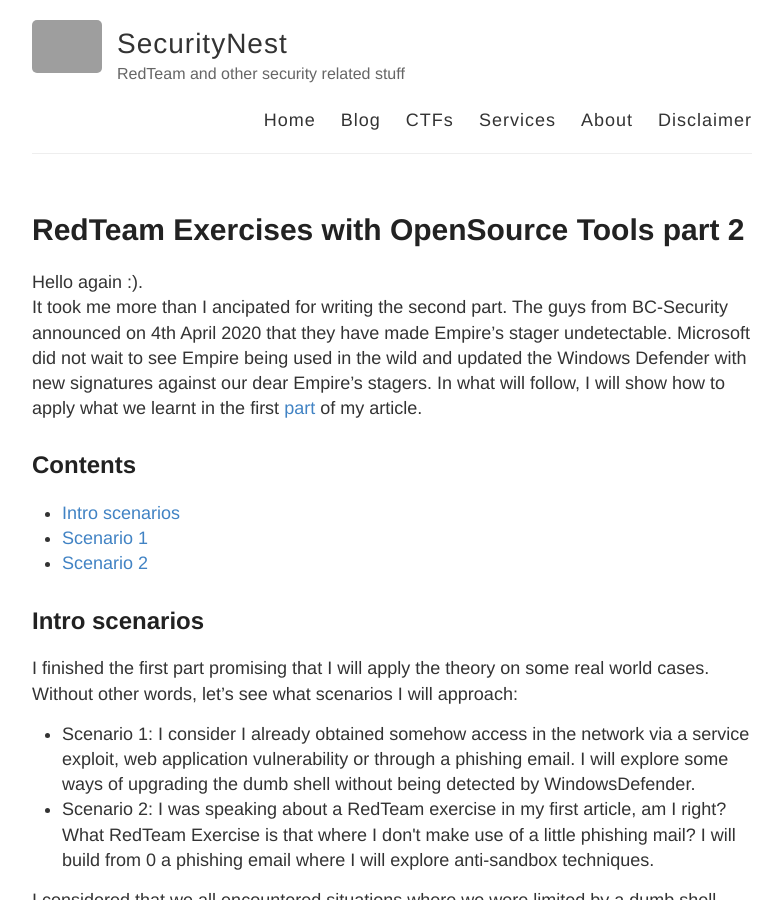
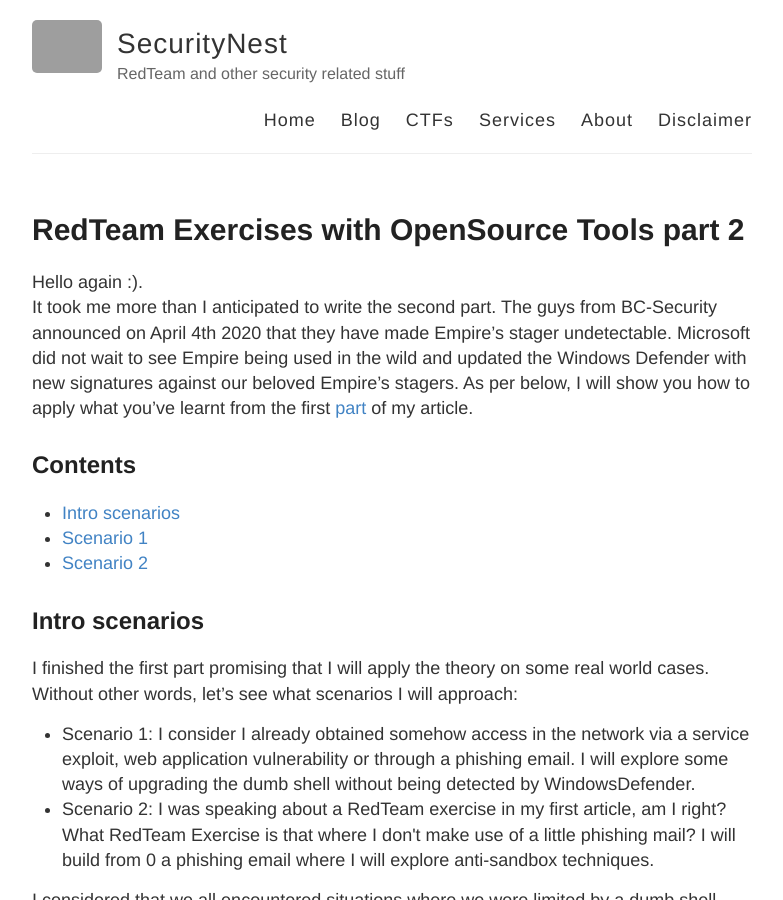
Before and after one commit to whmacmac/test, a Jekyll site: the page built from _posts/2020-04-22-RedTeam-Exercises-with-OpenSource-Tools-Part-2.md, in a window 1280 px wide and 900 px high. Shown: the whole window, without its empty margins (248-1031 px from the left). Built offline with Jekyll 4.4.1, drawn with Linux system fonts in a browser that asks for light colours; grey boxes are pictures that could not be loaded.

Commit message:
Update 2020-04-22-RedTeam-Exercises-with-OpenSource-Tools-Part-2.md

```diff
--- a/_posts/2020-04-22-RedTeam-Exercises-with-OpenSource-Tools-Part-2.md
+++ b/_posts/2020-04-22-RedTeam-Exercises-with-OpenSource-Tools-Part-2.md
@@ -7,7 +7,7 @@ category: blog
 ---
 
 Hello again :).<br/>
-It took me more than I ancipated for writing the second part. The guys from BC-Security announced on 4th April 2020 that they have made Empire's stager undetectable. Microsoft did not wait to see Empire being used in the wild and updated the Windows Defender with new signatures against our dear Empire's stagers. In what will follow, I will show how to apply what we learnt in the first <a href="https://whmacmac.github.io/RedTeam_Exercises_with_OpenSource_Tools_Part_1" style="text-decoration: none;">part</a> of my article.
+It took me more than I anticipated to write the second part. The guys from BC-Security announced on April 4th 2020 that they have made Empire's stager undetectable. Microsoft did not wait to see Empire being used in the wild and updated the Windows Defender with new signatures against our beloved Empire's stagers. As per below, I will show you how to apply what you've learnt from the first <a href="https://whmacmac.github.io/RedTeam_Exercises_with_OpenSource_Tools_Part_1" style="text-decoration: none;">part</a> of my article.
 
 ## Contents
 * [Intro scenarios](#shortintro)
```
